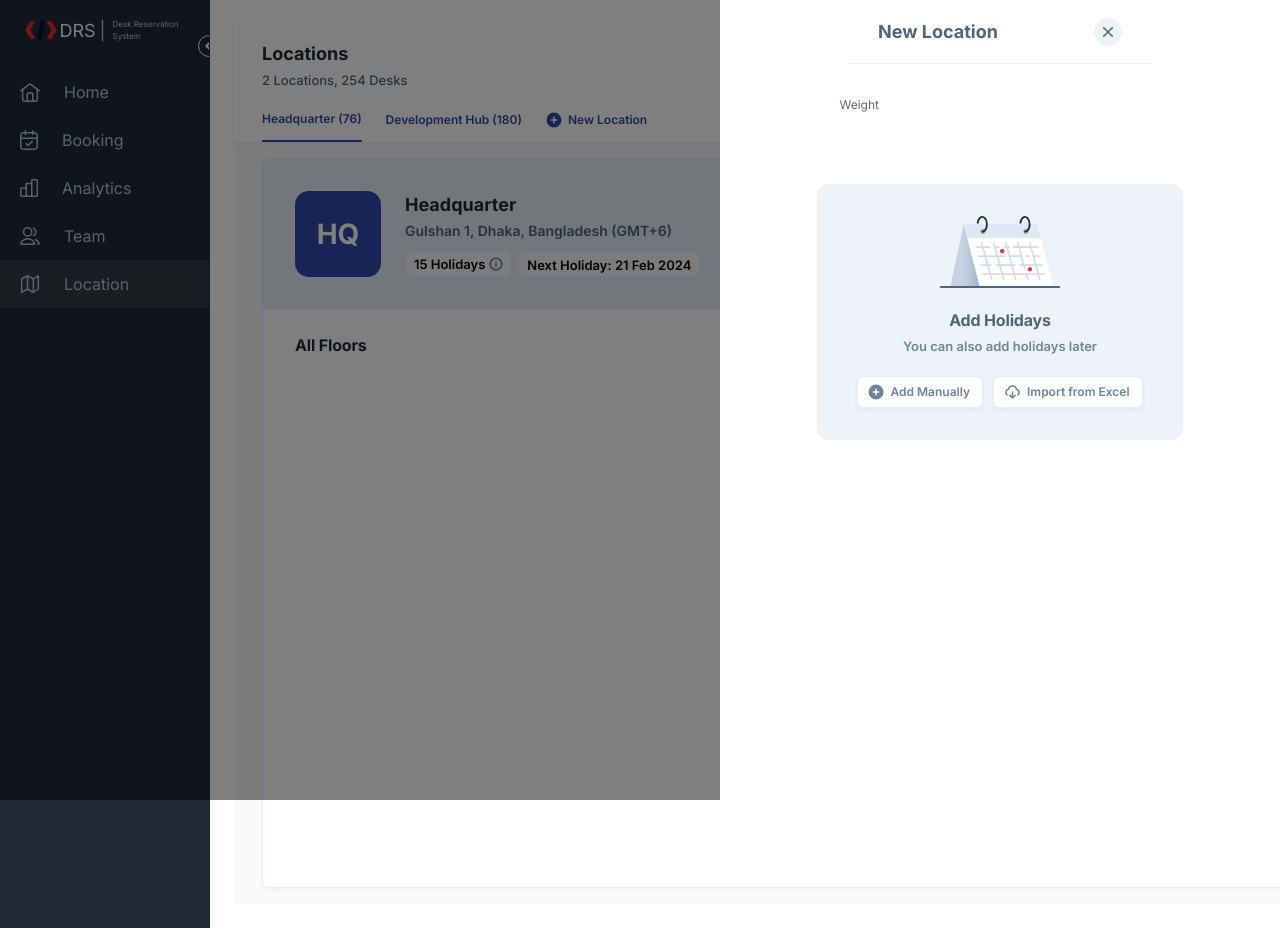
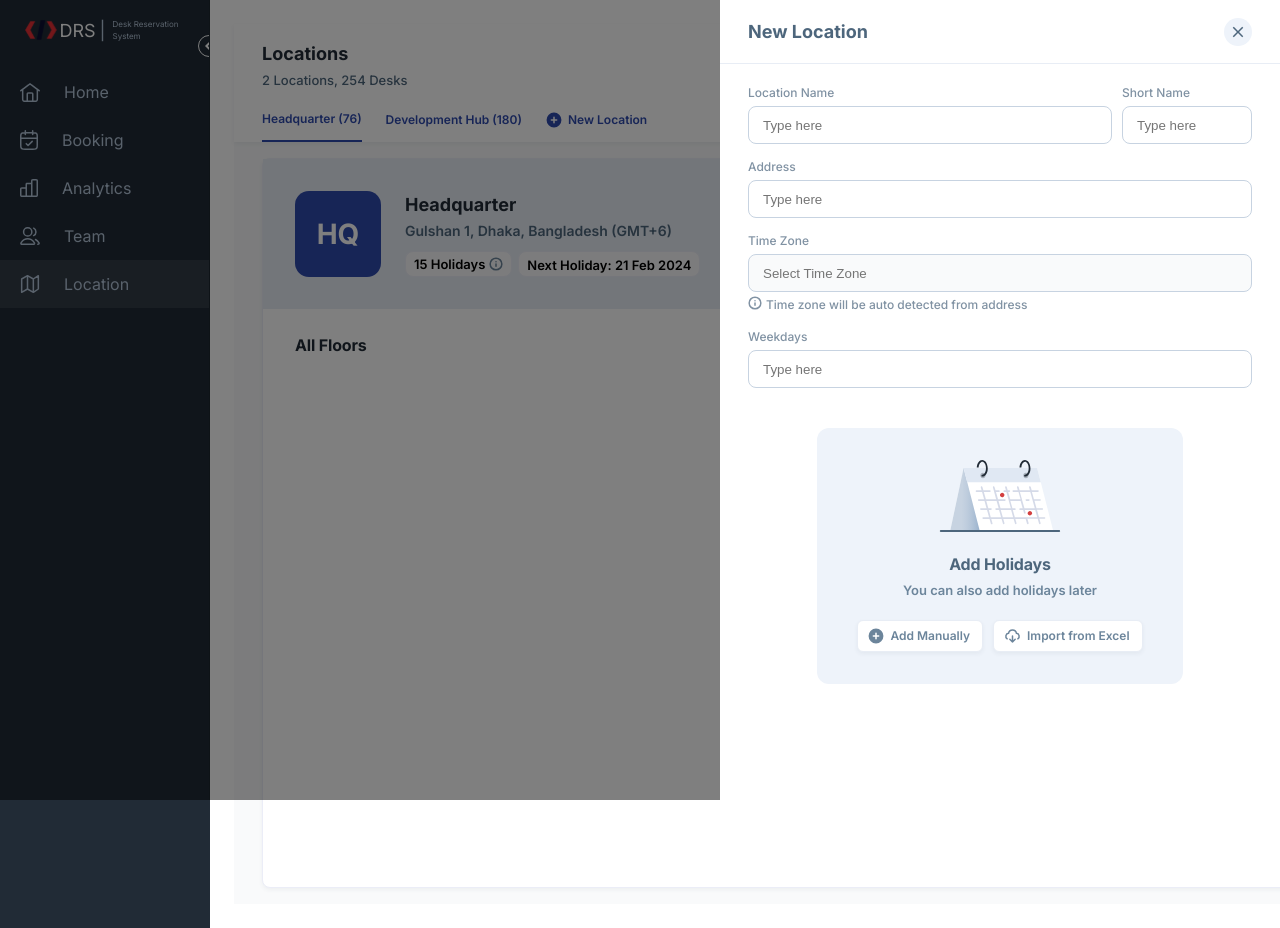
Before and after one commit to sk-roy/Desk-Reservation-System, a React (Create React App) app: page /location in a window 1280 px wide. Both pictures are taken after a click on the button "New Location". Shown: the top 928 px of the page. Built offline with nearby package versions, Linux system fonts and the light colour scheme.

Commit message:
Modify the new location drawer for edit location

```diff
--- a/src/components/buttons/PrimaryButton.tsx
+++ b/src/components/buttons/PrimaryButton.tsx
@@ -17,7 +17,8 @@ const PrimaryButton: React.FC<ButtonProps> = (props) => {
             gap: "6px",
             backgroundColor: theme.customTheme.Color.Primary.Blue,
             textTransform: "none",
-        }}>
+        }}
+        onClick={props.onClick}>
             {props.icon}
             <Typography
             style={{
--- a/src/pages/location/Drawers.tsx
+++ b/src/pages/location/Drawers.tsx
@@ -7,158 +7,78 @@ import TertiaryButton from "../../components/buttons/TertiaryButton";
 import PlusCircleIcon from "../../components/icons/PlusCircleIcon";
 import DownloadCloudIcon from "../../components/icons/DownloadCloudIcon";
 import theme from "../../theme";
-import { Box, Button, Drawer, FormControl, FormHelperText, Grid, InputAdornment, InputBase, InputLabel, OutlinedInput, TextField, Typography, styled } from "@mui/material";
+import { Box, Button, Drawer, FilledInput, FormControl, FormHelperText, Grid, IconButton, Input, InputAdornment, InputBase, InputLabel, OutlinedInput, TextField, Typography, styled } from "@mui/material";
 import CalenderImage from "../../components/images/CalenderImage";
-import { NewLocationProps } from "../../components/interface";
+import { DrawerInputFieldProps, LocationData, LocationProps } from "../../components/interface";
 import CloseIcon from '@mui/icons-material/Close';
+import { TypeSpecimenOutlined } from "@mui/icons-material";
+import { CalendarIcon } from "@mui/x-date-pickers";
+import CalenderIcon from "../../components/icons/CalenderIcon";
 
 
-const BootstrapInput = styled(InputBase)(({ theme }) => ({
-    'label + &': {
-      marginTop: theme.spacing(3),
-    },
-    '& .MuiInputBase-input': {
-      borderRadius: 4,
-      position: 'relative',
-      backgroundColor: theme.palette.mode === 'light' ? '#F3F6F9' : '#1A2027',
-      border: '1px solid',
-      borderColor: theme.palette.mode === 'light' ? '#E0E3E7' : '#2D3843',
-      fontSize: 16,
-      width: 'auto',
-      padding: '10px 12px',
-      transition: theme.transitions.create([
-        'border-color',
-        'background-color',
-        'box-shadow',
-      ]),
-      // Use the system font instead of the default Roboto font.
-      fontFamily: [
-        '-apple-system',
-        'BlinkMacSystemFont',
-        '"Segoe UI"',
-        'Roboto',
-        '"Helvetica Neue"',
-        'Arial',
-        'sans-serif',
-        '"Apple Color Emoji"',
-        '"Segoe UI Emoji"',
-        '"Segoe UI Symbol"',
-      ].join(','),
-      '&:focus': {
-        // boxShadow: `${alpha(theme.palette.primary.main, 0.25)} 0 0 0 0.2rem`,
-        borderColor: theme.palette.primary.main,
-      },
-    },
-  }));
+
+const InputFieldMedium = styled('div')({
+    borderRadius: "8px",
+    gap: "10px",
+    padding: "9px 14px 9px 14px",
+    border: "1px solid var(--Offwhite-Offwhite-4, #C7D3E1)",
+    boxShadow: "0px 1px 4px 0px #4C577314",
+    backgroundColor: theme.customTheme.Color.Primary.White,
+});
 
 
-const InputForm = () => {
-    const weekdays = ['Sun', 'Mon', 'Tue', 'Wed', 'Thu', 'Fri', 'Sat'];
+
+const DrawerInputField = (props: DrawerInputFieldProps) => {
     return (
-        <Grid container>
-            <Grid item xs={6} height={60} spacing={14}>
-
-                <FormControl sx={{ m: 1, width: '25ch' }} variant="outlined">
-                <FormHelperText>Weight</FormHelperText>
-                <OutlinedInput
-                    // id="outlined-adornment-weight"
-                    // // endAdornment={<InputAdornment position="end">kg</InputAdornment>}
-                    // aria-describedby="outlined-weight-helper-text"
-                    // inputProps={{
-                    // 'aria-label': 'weight',
-                    // }}
-                    sx={{
-                        "& fieldset": {
-                        border: "#FFFFFF",
-                        },
-                    }}
-                />
-                </FormControl>
-
-            {/* <FormControl variant="standard">
-            <InputLabel shrink htmlFor="bootstrap-input">
-                Bootstrap
-            </InputLabel>
-            <BootstrapInput defaultValue="react-bootstrap" id="bootstrap-input" /> */}
-        {/* </FormControl> */}
-            </Grid>
-        </Grid>
-        // <Form layout="vertical">
-        //     <Row gutter={24}>
-        //         <Col span={17}>
-        //         <Form.Item
-        //             name="locationName"
-        //             label={<label className="drawer-label">Location Name</label>}
-        //             rules={[{ message: 'Location Name' }]}
-        //         >
-        //             <Input sx={{height: '38px'}} placeholder="Type here"/>
-        //         </Form.Item>
-        //         </Col>
-        //         <Col span={7}>
-        //         <Form.Item
-        //             name="shortName"
-        //             label={<label className="drawer-label">Short Name</label>}
-        //             rules={[{ message: 'Short Name' }]}
-        //         >
-        //             <Input sx={{height: '38px'}} placeholder="Type here"/>
-        //         </Form.Item>
-        //         </Col>
-        //     </Row>
-        //     <Row>
-        //         <Col span={24}>
-        //         <Form.Item
-        //             name="address"
-        //             label={<label className="drawer-label">Address</label>}
-        //             rules={[{ message: 'Address' }]}
-        //         >
-        //             <Input sx={{height: '38px'}} placeholder="Type here"/>
-        //         </Form.Item>
-        //         </Col>
-        //     </Row>
-        //     <Row>
-        //         <Col span={24}>
-        //             <Form.Item
-        //                 name="timeZone"
-        //                 label={<label className="drawer-label">Time Zone</label>}
-        //                 rules={[{ message: 'Time Zone' }]}
-        //             >
-        //                 <Select sx={{height: '38px'}} placeholder="Select Time Zone"/>
-        //             <Box
-        //             sx={{
-        //                 display: "flex",
-        //                 justifyContent: "flex-start",
-        //                 alignItems: "center",
-        //                 marginTop: "4px",
-        //                 gap: "4px",
-        //             }}>
-        //                 <FiInfoIcon/>
-        //                 <Text className="drawer-label"> Time zone will be auto detected from address </Text>
-        //             </Box>
-        //             </Form.Item>
-        //         </Col>
-        //     </Row>
-        //     <Row>
-        //         <Col span={24}>
-        //         <Form.Item
-        //             name="weekdays"
-        //             label={<label className="drawer-label">Weekdays</label>}
-        //             rules={[{ message: 'Weekdays' }]}
-        //         >
-        //             <Radio.Group sx={{ width: '100%', display: "flex", flexDirection: "row", gap: "6px"}}>
-        //                 {weekdays.map((weekday) => (
-        //                     <Box key={weekday}>
-        //                         <Radio.Button value={weekday}>{weekday}</Radio.Button>
-        //                     </Box>
-        //                 ))}
-        //             </Radio.Group>
-        //         </Form.Item>
-        //         </Col>
-        //     </Row>
-        // </Form>
+        <Box
+        sx={{
+            display: "flex",
+            flexDirection: "column",
+            justifyContent: "space-between",
+            width: props.width,
+            gap: "4px",
+        }}>
+            <Typography className="Medium 12" color={theme.customTheme.Color.grey[2]}>{props.labelName}</Typography>
+            <input style={{
+                height: "38px",
+                width: props.widthType === "fixed" ? props.width : "100%",
+                border: "1px solid var(--Offwhite-Offwhite-4, #C7D3E1)",
+                borderRadius: "8px",
+                padding: "9px 14px 9px 14px",
+                backgroundColor: props.inputBoxBG,
+            }} name={props.labelName} placeholder = {props.placeHolder ? props.placeHolder : "Type here"}
+            value={props.value} />
+            {props.endLabel}
+        </Box>
     );
 }
 
-const AddHolidays = () => {
+
+const InputForm = (props: LocationProps) => {
+    const weekdays = ['Sun', 'Mon', 'Tue', 'Wed', 'Thu', 'Fri', 'Sat'];
+
+    return (
+      <Box sx={{ display: 'flex', flexDirection: "column", gap: "14px", }}>
+        <Box sx={{ display: 'flex', flexDirection: "row", justifyContent: "space-between", width: 504}}>
+            <DrawerInputField labelName="Location Name" width="364px" value={props.data?.locationName}/>
+            <DrawerInputField labelName="Short Name" width="130px" value={props.data?.shortName}/>
+        </Box>
+        <DrawerInputField labelName="Address" width="100%" value={props.data?.address}/>
+        <DrawerInputField labelName="Time Zone" width="100%" placeHolder="Select Time Zone" value={props.data?.timeZone}
+        inputBoxBG={theme.customTheme.Color.OffWhite[1]}
+        endLabel={
+            <Box sx={{ display: 'flex', flexDirection: "row", justifyContent: "flex-start", gap: "4px", textAlign: "center" }}>
+                <FiInfoIcon />
+                <Typography className="Medium 12" color={theme.customTheme.Color.grey[2]}>Time zone will be auto detected from address</Typography>
+            </Box>
+        }
+        />
+        <DrawerInputField labelName="Weekdays" width="100%"/>
+      </Box>
+    );
+}
+
+const AddHolidaysBanner = () => {
     return (
         <Box
         sx={{
@@ -206,7 +126,7 @@ const AddHolidays = () => {
     );
 }
 
-const DrawerHeader: React.FC<NewLocationProps> = (props) => {
+const DrawerHeader: React.FC<LocationProps> = (props) => {
     return (
         <Box
         sx={{
@@ -215,12 +135,13 @@ const DrawerHeader: React.FC<NewLocationProps> = (props) => {
             justifyContent: "space-between",
             alignItems: "center",
             height: 64,
+            width: "100%",
             padding: "18px 28px 18px 28px",
             gap: 12,
             backgroundColor: theme.customTheme.Color.Primary.White,
             borderBottom: `1px solid ${theme.customTheme.Color.OffWhite[3]}`,
         }}>
-            <Typography className="Bold 18" color={theme.customTheme.Color.grey[4]}> New Location </Typography>
+            <Typography className="Bold 18" color={theme.customTheme.Color.grey[4]}> {props.title} </Typography>
 
             <Button
             sx={{
@@ -239,7 +160,36 @@ const DrawerHeader: React.FC<NewLocationProps> = (props) => {
     );
 }
 
-const DrawerBody = () => {
+
+const Holidays = (props: LocationProps) => {
+    return (
+        <Box sx={{ display: "flex", flexDirection: "column", width: "504px", gap: "14px" }}>
+            <Box sx={{ display: "flex", flexDirection: "row", width: "100%", justifyContent: "space-between" }}>
+                <Typography className="Bold 16" color={theme.customTheme.Color.Primary.Dark}> All Holidays </Typography>
+                <TertiaryButton title="Import from Excel" icon={<DownloadCloudIcon color={theme.customTheme.Color.grey[3]}/>} />
+            </Box>
+            {props.data?.holidays?.map((holiday, index) => (
+                <Box sx={{ display: "flex", flexDirection: "row", width: "100%", justifyContent: "space-between", gap: "10px" }}>
+                    <InputFieldMedium style={{ display: "flex", flexDirection: "row", width: "196px", justifyContent: "space-between", alignItems: "center", gap: "4px"}}>
+                        <CalenderIcon/>
+                        <Typography className="Medium 13" color={theme.customTheme.Color.Primary.Dark}> {holiday.date} </Typography>
+                        <UpDownArrowIcon/>
+                    </InputFieldMedium>
+                    <InputFieldMedium style={{ width: "298px", display: "flex", alignItems: "center" }}>
+                        <Typography className="Medium 13" color={theme.customTheme.Color.Primary.Dark}> {holiday.date} </Typography>
+                    </InputFieldMedium>
+                </Box>
+            ))}
+            <InputFieldMedium style={{ display: "flex", flexDirection: "row", width: "78px", justifyContent: "space-between", alignItems: "center", gap: "4px"}}>
+                <PlusCircleIcon color={theme.customTheme.Color.Primary.White} fill={theme.customTheme.Color.Primary.Blue}/>
+                <Typography className="Semi Bold 13" color={theme.customTheme.Color.Primary.Blue}> Add </Typography>
+            </InputFieldMedium>
+        </Box>
+    );
+}
+
+const DrawerBody = (props: LocationProps) => {
+    const hasHolidays = props.data?.holidays && props.data.holidays.length > 0;
     return (
         <Box
         sx={{
@@ -250,13 +200,14 @@ const DrawerBody = () => {
             padding: "20px 28px 20px 28px",
             gap: "40px",
         }}>
-            <InputForm/>
-            <AddHolidays/>
+            <InputForm {...props}/>
+            {hasHolidays && <Holidays {...props}/>}
+            {!hasHolidays && <AddHolidaysBanner/>}
         </Box>
     );
 }
 
-const DrawerFooter: React.FC<NewLocationProps> = (props) => {
+const DrawerFooter: React.FC<LocationProps> = (props) => {
     return (
         <Box
         sx={{
@@ -264,6 +215,7 @@ const DrawerFooter: React.FC<NewLocationProps> = (props) => {
             flexDirection: "row",
             justifyContent: "flex-end",
             height: "78px",
+            width: "100%",
             padding: '20px 28px 20px 28px',
             gap: "10px",
             borderTop: `1px solid ${theme.customTheme.Color.OffWhite[3]}`,
@@ -276,21 +228,21 @@ const DrawerFooter: React.FC<NewLocationProps> = (props) => {
     );
 }
 
-export const NewLocationDrawer: React.FC<NewLocationProps> = (props) => {
+export const LocationDrawer: React.FC<LocationProps> = (props) => {
     return (
         <Drawer
         onClose={props.onClose}
         open={props.open}
         anchor="right"
-        PaperProps={{ sx: { width: 560 } }}>
+        PaperProps={{ sx: { width: 560,  } }}>
             <Box sx={{
                 display: "flex",
                 flexDirection: "column",
                 alignItems: "center",
             }}>
-                <DrawerHeader onClose={props.onClose} />
-                <DrawerBody />
-                <DrawerFooter onClose={props.onClose} />
+                <DrawerHeader {...props} />
+                <DrawerBody {...props} />
+                <DrawerFooter {...props} />
             </Box>
         </Drawer>
     );
```
Also changed, not shown: src/components/interface.tsx (+26 -1 lines), src/pages/location/index.tsx (+28 -3 lines).
